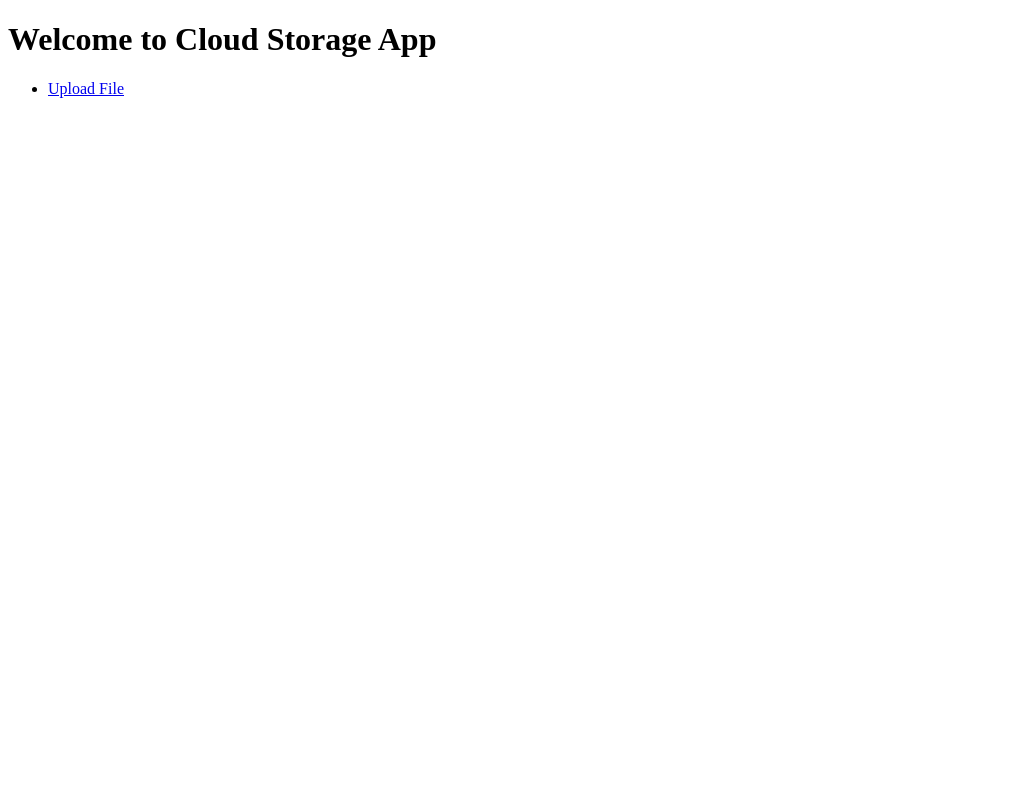
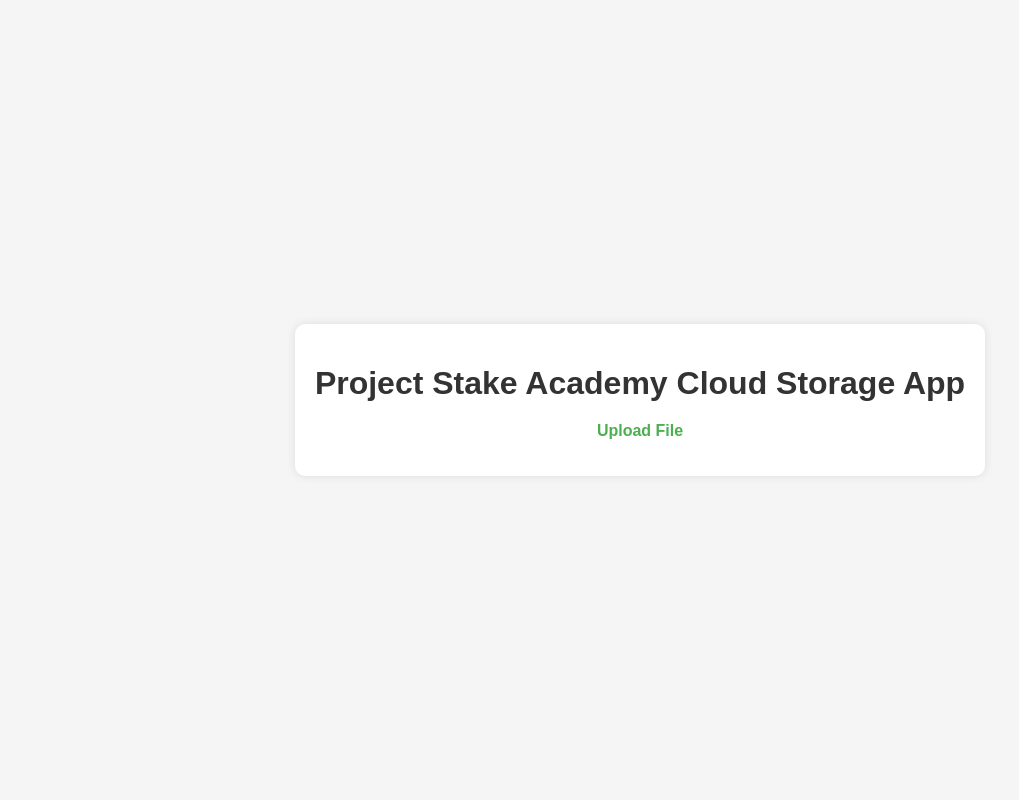
Before and after one commit to Waffs/cloud-storage-app, a Flask app: page / in a window 1280 px wide. Shown: the whole page, without its empty margins (0-1019 px from the left). Run offline with Flask 2, Linux system fonts and the light colour scheme.

Commit message:
Update index.html

```diff
--- a/cloud-storage-app/templates/index.html
+++ b/cloud-storage-app/templates/index.html
@@ -4,20 +4,74 @@
     <meta charset="UTF-8">
     <meta name="viewport" content="width=device-width, initial-scale=1.0">
     <title>Cloud Storage App</title>
+    <style>
+        body {
+            margin: 0;
+            padding: 0;
+            display: flex;
+            justify-content: center;
+            align-items: center;
+            height: 100vh;
+            font-family: Arial, sans-serif;
+            background-color: #f5f5f5;
+        }
+
+        .container {
+            text-align: center;
+            background-color: #ffffff;
+            padding: 20px;
+            border-radius: 10px;
+            box-shadow: 0 0 10px rgba(0, 0, 0, 0.1);
+        }
+
+        h1 {
+            margin-bottom: 20px;
+            color: #333;
+        }
+
+        ul {
+            list-style-type: none;
+            padding: 0;
+        }
+
+        li {
+            margin: 10px 0;
+        }
+
+        a {
+            text-decoration: none;
+            color: #4CAF50;
+            font-weight: bold;
+        }
+
+        a:hover {
+            color: #45a049;
+        }
+
+        .messages {
+            margin-top: 20px;
+            color: #d9534f; /* Red color for messages */
+        }
+
+    </style>
 </head>
 <body>
-    <h1>Welcome to Cloud Storage App</h1>
+    <div class="container">
+        <h1>Project Stake Academy Cloud Storage App</h1>
         <ul>
             <li><a href="{{ url_for('upload_file') }}">Upload File</a></li>
         </ul>
         {% with messages = get_flashed_messages() %}
             {% if messages %}
+                <div class="messages">
                     <ul>
                         {% for message in messages %}
                             <li>{{ message }}</li>
                         {% endfor %}
                     </ul>
+                </div>
             {% endif %}
         {% endwith %}
+    </div>
 </body>
 </html>
```
Lines whose indentation alone changed are shown as unchanged.
